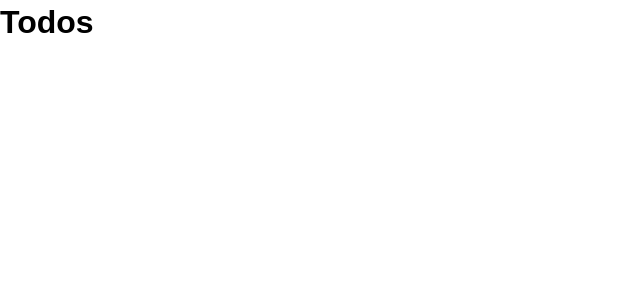
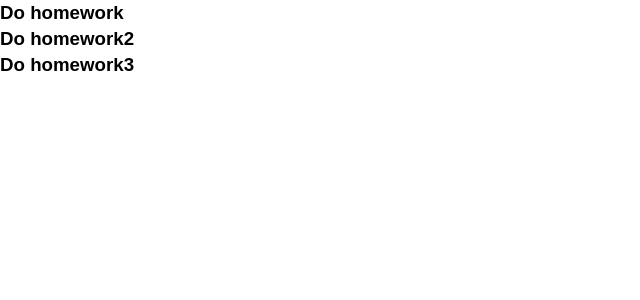
Before and after one commit to Kemosabe2911/TodoReactjs, a React (Create React App) app in the folder myapp/: page / in a window 1280 px wide. Shown: the top 300 px of the page, without its empty margins (0-640 px from the left). Built offline with nearby package versions, Linux system fonts and the light colour scheme.

Commit message:
Update Todo js

```diff
--- a/myapp/src/components/Todos.js
+++ b/myapp/src/components/Todos.js
@@ -2,12 +2,10 @@
 
 class Todos extends Component{
     render(){
-        console.log(this.props.todos)
-        return(
-            <div>
-                <h1>Todos</h1>
-            </div>
-        )
+        //console.log(this.props.todos)
+        return this.props.todos.map((todo) =>(
+            <h3>{ todo.title }</h3>
+        ));
     }
 }
 
```
